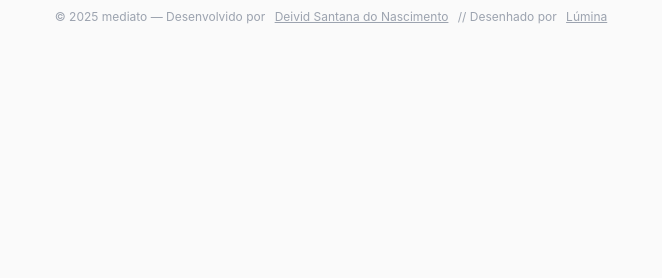
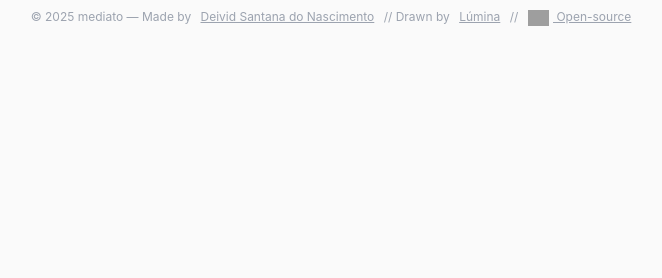
Before and after one commit to davezant/mediato.cloud, a Flask app: page / in a window 1280 px wide. Shown: the part 522-800 px from the top of the page, without its empty margins (306-968 px from the left). Run offline with Flask 3, Linux system fonts and the light colour scheme; grey boxes are pictures that could not be loaded.

Commit message:
Update footer content and add GitHub link

```diff
--- a/templates/index.html
+++ b/templates/index.html
@@ -222,8 +222,14 @@
     </div>
 
     <footer>
-      &copy; 2025 mediato — Desenvolvido por
-      <a href="#">Deivid Santana do Nascimento</a> // Desenhado por <a href="https://www.behance.net/luminaio">Lúmina</a>
-    </footer>
+  &copy; 2025 mediato — Made by
+  <a href="#">Deivid Santana do Nascimento</a>
+  // Drawn by <a href="https://www.behance.net/luminaio" target="_blank">Lúmina</a>
+  // <a href="https://github.com/davezant/mediato.cloud" target="_blank">
+    <img src="https://cdn.jsdelivr.net/gh/devicons/devicon/icons/github/github-original.svg"
+    alt="GitHub" style="height:16px;vertical-align:middle;margin-right:4px;">
+    Open-source
+  </a>
+</footer>
   </body>
 </html>
```
